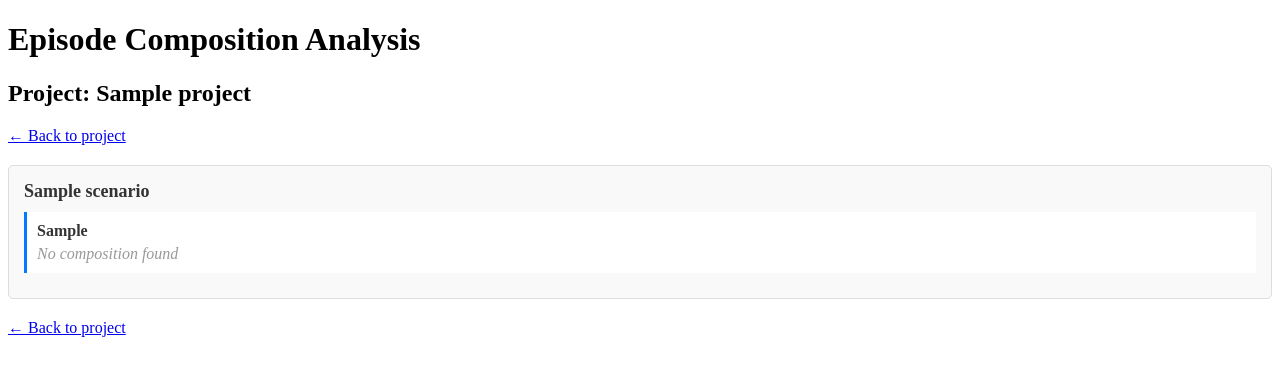
After one commit to GregoMac1/scenario-composition, a Django app: page /1/composition/ in a window 1280 px wide. The commit adds this page. Shown: the top 376 px of the page. Run offline with Django 5.2, Linux system fonts and the light colour scheme; tables that the repository leaves empty hold one stand-in row (values such as "Sample post").

Commit message:
feat: add scenario tree and composition views

```diff
--- /dev/null
+++ b/analyzer/templates/analyzer/project_composition.html
@@ -0,0 +1,85 @@
+<!DOCTYPE html>
+<html lang="en">
+<head>
+  <meta charset="UTF-8">
+  <title>Episode Composition - {{ project.name }}</title>
+  <style>
+    .scenario-section {
+      margin: 20px 0;
+      padding: 15px;
+      border: 1px solid #ddd;
+      border-radius: 5px;
+      background-color: #f9f9f9;
+    }
+    .scenario-title {
+      font-size: 18px;
+      font-weight: bold;
+      color: #333;
+      margin-bottom: 10px;
+    }
+    .episode-item {
+      margin: 10px 0;
+      padding: 10px;
+      background-color: white;
+      border-left: 3px solid #007bff;
+    }
+    .episode-text {
+      font-weight: bold;
+      color: #333;
+    }
+    .composition-list {
+      margin-top: 5px;
+      color: #666;
+    }
+    .composition-item {
+      margin: 2px 0;
+      padding-left: 10px;
+    }
+    .no-composition {
+      color: #999;
+      font-style: italic;
+    }
+  </style>
+</head>
+<body>
+  <h1>Episode Composition Analysis</h1>
+  <h2>Project: {{ project.name }}</h2>
+
+  <a href="{% url 'project_detail' project.id %}">← Back to project</a>
+
+  {% if composition_analysis %}
+    {% for analysis in composition_analysis %}
+      <div class="scenario-section">
+        <div class="scenario-title">{{ analysis.scenario.title }}</div>
+
+        {% if analysis.episodes %}
+          {% for episode_data in analysis.episodes %}
+            <div class="episode-item">
+              <div class="episode-text">{{ episode_data.episode }}</div>
+
+              {% if episode_data.composes_into %}
+                <div class="composition-list">
+                  <strong>Composes into:</strong>
+                  {% for scenario_title in episode_data.composes_into %}
+                    <div class="composition-item">• {{ scenario_title }}</div>
+                  {% endfor %}
+                </div>
+              {% else %}
+                <div class="composition-list">
+                  <span class="no-composition">No composition found</span>
+                </div>
+              {% endif %}
+            </div>
+          {% endfor %}
+        {% else %}
+          <p>No episodes found for this scenario.</p>
+        {% endif %}
+      </div>
+    {% endfor %}
+  {% else %}
+    <p>No scenarios found for analysis.</p>
+  {% endif %}
+
+  <a href="{% url 'project_detail' project.id %}">← Back to project</a>
+</body>
+</html>
--- a/analyzer/templates/analyzer/project_detail.html
+++ b/analyzer/templates/analyzer/project_detail.html
@@ -19,7 +19,8 @@
     {% for scenario in scenarios %}
       <li>
         <strong>{{ scenario.title }}</strong><br>
-        <a href="{% url 'edit_scenario' project.id scenario.id %}">Edit</a>
+        <a href="{% url 'edit_scenario' project.id scenario.id %}">Edit</a> |
+        <a href="{% url 'episode_tree' project.id scenario.id %}">View Episode Tree</a><br>
         Goal: {{ scenario.goal }}<br>
         Context: {{ scenario.context }}<br>
         <strong>Episodes:</strong>
@@ -42,6 +43,9 @@
   <h2>Dictionary</h2>
   <p><a href="{% url 'dictionary_list' project.id %}">View dictionary</a></p>
 
+  <h2>Episode Composition</h2>
+  <p><a href="{% url 'project_composition' project.id %}">View episode composition analysis</a></p>
+
   <a href="{% url 'project_list' %}">← Back to projects</a>
 </body>
 </html>
--- a/analyzer/urls.py
+++ b/analyzer/urls.py
@@ -5,8 +5,10 @@ urlpatterns = [
     path('', views.project_list, name='project_list'),
     path('create/', views.create_project, name='create_project'),
     path('<int:pk>/', views.project_detail, name='project_detail'),
+    path('<int:project_id>/composition/', views.project_episode_composition, name='project_composition'),
     path('<int:project_id>/scenarios/create/', views.create_scenario, name='create_scenario'),
     path('<int:project_id>/scenarios/<int:scenario_id>/edit/', views.edit_scenario, name='edit_scenario'),
+    path('<int:project_id>/scenarios/<int:scenario_id>/tree/', views.episode_tree, name='episode_tree'),
     path('<int:project_id>/dictionary/', views.dictionary_list, name='dictionary_list'),
     path('<int:project_id>/dictionary/create/', views.create_dictionary_term, name='create_dictionary_term'),
     path('<int:project_id>/dictionary/<int:term_id>/edit/', views.edit_dictionary_term, name='edit_dictionary_term'),
--- a/analyzer/views.py
+++ b/analyzer/views.py
@@ -2,7 +2,8 @@ from django.shortcuts import render, get_object_or_404
 from .models import Project, DictionaryTerm, Scenario
 from .forms import ProjectForm, ScenarioForm, DictionaryTermForm
 from django.shortcuts import redirect
-from .nlp import lemmatize_episodes
+from .nlp import lemmatize_episodes, are_sentences_equivalent
+import json
 
 def project_list(request):
     projects = Project.objects.all()
@@ -107,3 +108,82 @@ def edit_dictionary_term(request, project_id, term_id):
         'project': project,
         'term': term
     })
+
+def process_episode(episode, scenarios):
+    """
+    Process an episode and find semantically similar scenarios.
+    Returns a tree structure with the episode name and its children.
+    """
+    tree = {"name": episode, "children": []}
+
+    for scenario in scenarios:
+        if are_sentences_equivalent(scenario.title, episode):
+            if scenario.episodes:
+                sub_episodes = scenario.episodes.strip().split('\n')
+                for sub_episode in sub_episodes:
+                    if sub_episode.strip():  # Skip empty lines
+                        tree["children"].append(process_episode(sub_episode.strip(), scenarios))
+
+    return tree
+
+def episode_tree(request, project_id, scenario_id):
+    """
+    Display the episode tree for a specific scenario.
+    Shows how episodes compose into other scenarios.
+    """
+    project = get_object_or_404(Project, pk=project_id)
+    scenario = get_object_or_404(Scenario, pk=scenario_id, project=project)
+
+    all_scenarios = project.scenarios.all()
+
+    episodes = scenario.episodes.strip().split('\n')
+    tree = {
+        "name": scenario.title,
+        "children": [process_episode(episode.strip(), all_scenarios) for episode in episodes if episode.strip()]
+    }
+
+    print(f"Tree: {json.dumps(tree)}")
+
+    return render(request, 'analyzer/episode_tree.html', {
+        'project': project,
+        'scenario': scenario,
+        'tree_data': json.dumps(tree)
+    })
+
+def project_episode_composition(request, project_id):
+    """
+    Display episode composition analysis for all scenarios in a project.
+    Shows how episodes from different scenarios compose with each other.
+    """
+    project = get_object_or_404(Project, pk=project_id)
+    scenarios = project.scenarios.all()
+
+    composition_analysis = []
+
+    for scenario in scenarios:
+        if scenario.episodes:
+            episodes = scenario.episodes.strip().split('\n')
+            episode_compositions = []
+
+            for episode in episodes:
+                if episode.strip():
+                    # Find which other scenarios this episode might compose
+                    composing_scenarios = []
+                    for other_scenario in scenarios:
+                        if other_scenario != scenario and are_sentences_equivalent(other_scenario.title, episode.strip()):
+                            composing_scenarios.append(other_scenario.title)
+
+                    episode_compositions.append({
+                        'episode': episode.strip(),
+                        'composes_into': composing_scenarios
+                    })
+
+            composition_analysis.append({
+                'scenario': scenario,
+                'episodes': episode_compositions
+            })
+
+    return render(request, 'analyzer/project_composition.html', {
+        'project': project,
+        'composition_analysis': composition_analysis
+    })
--- a/scenario_composition/settings.py
+++ b/scenario_composition/settings.py
@@ -115,7 +115,7 @@ USE_TZ = True
 # Static files (CSS, JavaScript, Images)
 # https://docs.djangoproject.com/en/5.2/howto/static-files/
 
-STATIC_URL = 'static/'
+STATIC_URL = '/static/'
 
 # Default primary key field type
 # https://docs.djangoproject.com/en/5.2/ref/settings/#default-auto-field
```
Also changed, not shown: analyzer/nlp.py (+23 -3 lines), analyzer/static/analyzer/graficarArbol.js (added, +297 -0 lines), analyzer/templates/analyzer/episode_tree.html (added, +28 -0 lines).
